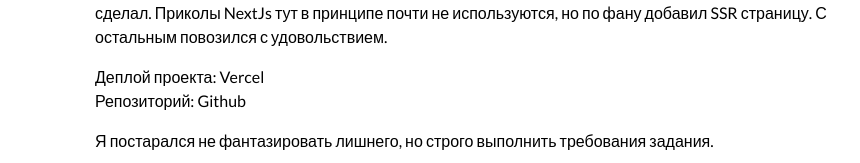
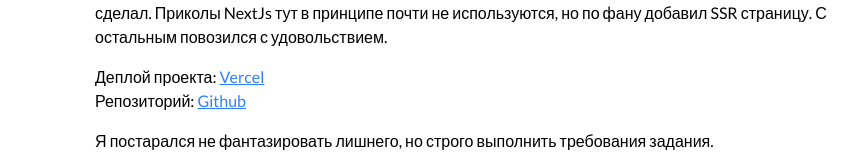
Before and after one commit to tedgregory/reading-list, a Next.js app: page /about in a window 1280 px wide. Shown: the part 135-298 px from the top of the page, without its empty margins (177-1037 px from the left). Built offline with nearby package versions, Linux system fonts and the light colour scheme.

Commit message:
fix: style links

```diff
--- a/src/app/about/page.tsx
+++ b/src/app/about/page.tsx
@@ -13,10 +13,16 @@ export default function AboutPage() {
       </p>
       <ul className="mb-4">
         <li>
-          Деплой проекта: <a href="https://reading-list-one.vercel.app/">Vercel</a>
+          Деплой проекта:{' '}
+          <a className="text-blue-500 underline" href="https://reading-list-one.vercel.app/">
+            Vercel
+          </a>
         </li>
         <li>
-          Репозиторий: <a href="https://github.com/tedgregory/reading-list">Github</a>
+          Репозиторий:{' '}
+          <a className="text-blue-500 underline" href="https://github.com/tedgregory/reading-list">
+            Github
+          </a>
         </li>
       </ul>
       <p className="mb-4">
```
